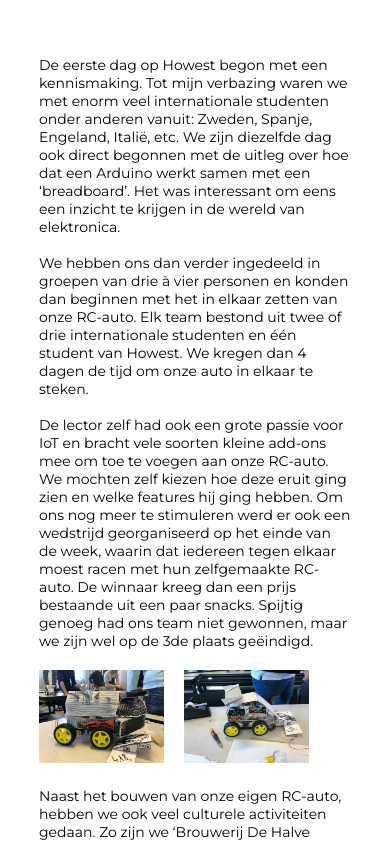
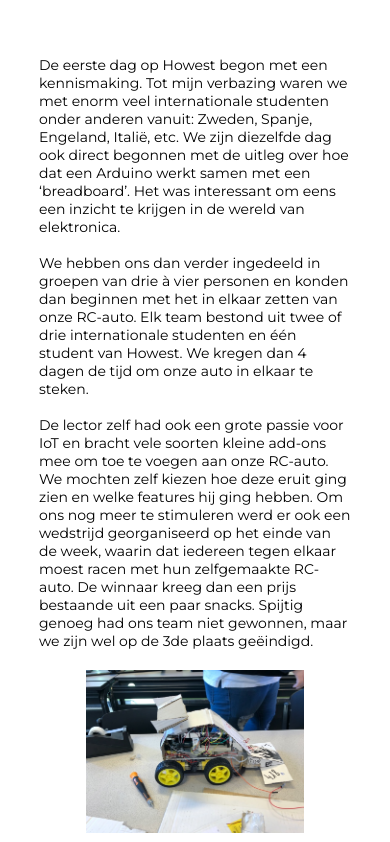
Before and after one commit to ferre-vaes/ferre-vaes.github.io, a website: page pages/brugge.html in a window 390 px wide. Shown: the top 842 px of the page. Drawn offline with Linux system fonts and the light colour scheme.

Commit message:
fixed images width for responsive layout

```diff
--- a/css/main.scss
+++ b/css/main.scss
@@ -149,6 +149,14 @@ section {
         background-color: rgb(204, 134, 152);
         transform: scale(1.1);
     }
+
+
+    img {
+        width: 70%;
+        margin: 0 auto;
+        display: block;
+        margin-top: 1em;
+    }
 }
 
 @media only screen
@@ -255,6 +263,9 @@ and (max-width: 450px) {
 
         img {
             width: 70%;
+            margin: 0 auto;
+            display: block;
+            margin-top: 1em;
         }
     }
 }
--- a/pages/brugge.html
+++ b/pages/brugge.html
@@ -17,14 +17,14 @@
             <br>
             De lector zelf had ook een grote passie voor IoT en bracht vele soorten kleine add-ons mee om toe te voegen aan onze RC-auto. We mochten zelf kiezen hoe deze eruit ging zien en welke features hij ging hebben. Om ons nog meer te stimuleren werd er ook een wedstrijd georganiseerd op het einde van de week, waarin dat iedereen tegen elkaar moest racen met hun zelfgemaakte RC-auto. De winnaar kreeg dan een prijs bestaande uit een paar snacks. Spijtig genoeg had ons team niet gewonnen, maar we zijn wel op de 3de plaats geëindigd.
             <br>
-            <img style="width: 40%; margin: 0 auto; margin-top: 1em; margin-left: 1em; margin-bottom: 1em;" src="../images/rc_1.png">
-            <img style="width: 40%; margin: 0 auto; margin-top: 1em; float: left; margin-bottom: 1em;" src="../images/rc_2.png">
+            <img src="../images/rc_1.png">
+            <img src="../images/rc_2.png">
             <br>
             Naast het bouwen van onze eigen RC-auto, hebben we ook veel culturele activiteiten gedaan. Zo zijn we ‘Brouwerij De Halve Maan’ gaan bezoeken. Deze brouwerij maakt het bekende bier ‘Brugse Zot’ en ‘Straffe Hendrik’. Het was zeer interessant om eens te mogen zien hoe dat dit nu allemaal in zijn werk ging.
             <br>
             <br>
             De brouwerij zelf is een familiebedrijf wat al meerdere generaties in de familie zit. De structuur van de brouwerij is ook nog niet veranderd. Zo konden we zien hoe dat vroeger het bier werd gebrouwen. Op het einde van onze rondleiding mochten we proeven van de bieren die er werden gebrouwen, wat natuurlijk ook wel een fijn extraatje was. Wat zeker ook niet vergeten mag worden is dat de brouwerij een zeer mooi uitzicht had over de stad van Brugge.
-            <img style="width: 50%; margin: 0 auto; display: block; margin-top: 1em;" src="../images/brugge_view.png">
+            <img src="../images/brugge_view.png">
             <br>
             <br>
             Er was ook een rondleiding georganiseerd doorheen Brugge. Het was ook eens fijn om de minder toeristische plaatsen te verkennen. Doordat we goed weer hadden tijdens onze week hadden we ook een kanaaltocht gemaakt doorheen Brugge. Persoonlijk gezien was dit de minst fijne activiteit die we hadden gedaan. Zelf hebben we ook de moeite gedaan om Brugge te verkennen, vooral in de avond, samen met de studenten van Howest. Het was wel fijn dat ze de moeite deden om ons meer te laten zien van Brugge zelf.
```
Also changed, not shown: pages/ibm.html (+1 -1 lines), css/main.css, 1 other file.
